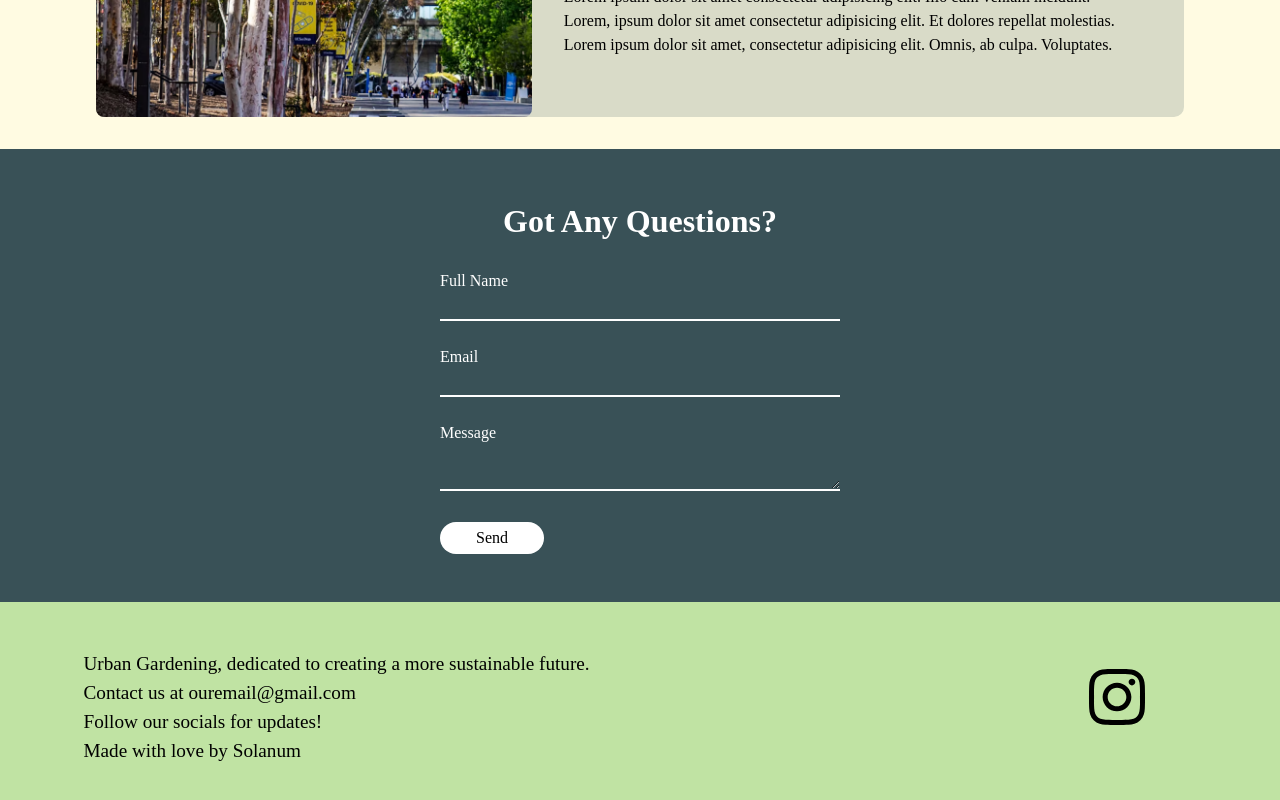
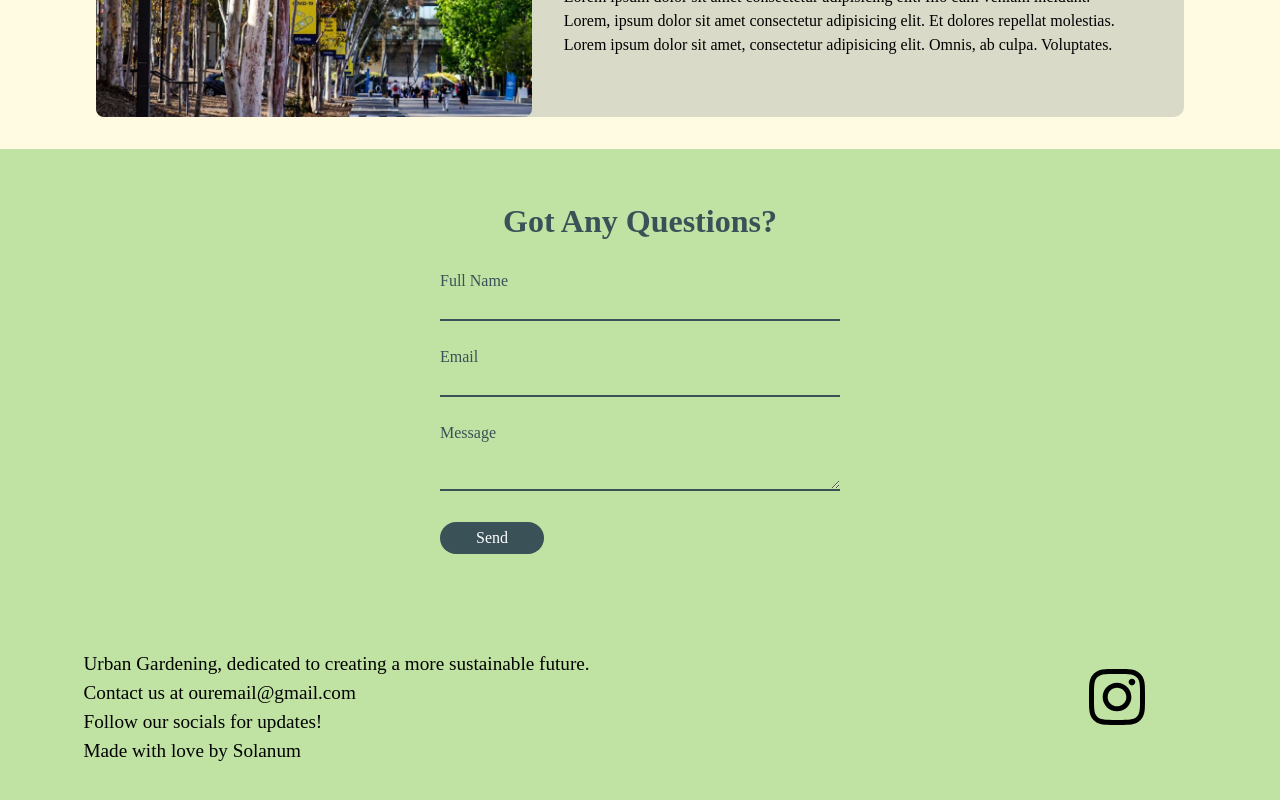
Before and after one commit to seankmccue/Solanum, a React (Vite) app in the folder frontend/: page / in a window 1280 px wide. Shown: the part 1565-2365 px from the top of the page. Built offline with nearby package versions, Linux system fonts and the light colour scheme; a web font is replaced by a local one.

Commit message:
edited contact us coloring

```diff
--- a/frontend/src/pages/HomePage/contactus.css
+++ b/frontend/src/pages/HomePage/contactus.css
@@ -6,8 +6,8 @@
 }
 
 .contact-section {
-    background-color: #395157;
-    color: white;
+    background-color: #C0E3A3;
+    color: #395157;
     padding: 3rem 1.5rem;
     text-align: center;
 }
@@ -32,23 +32,17 @@ input, textarea {
     width: 100%;
     background: none;
     border: none;
-    border-bottom: 2px solid white;
-    color: white;
+    border-bottom: 2px solid #395157;
+    color: #395157;
     padding: 0.25rem;
     margin-bottom: 1.5rem;
     font-size: 1rem;
     outline: none;
-    /* margin-top: 1rem; */
 }
 
-/* textarea{
-    margin-top: -0.1rem;
-} */
-
-
 button {
-    background-color: white;
-    color: black;
+    background-color: #395157;;
+    color: white;
     padding: 0.45rem 2.25rem;
     border: none;
     border-radius: 1.5rem;
```
